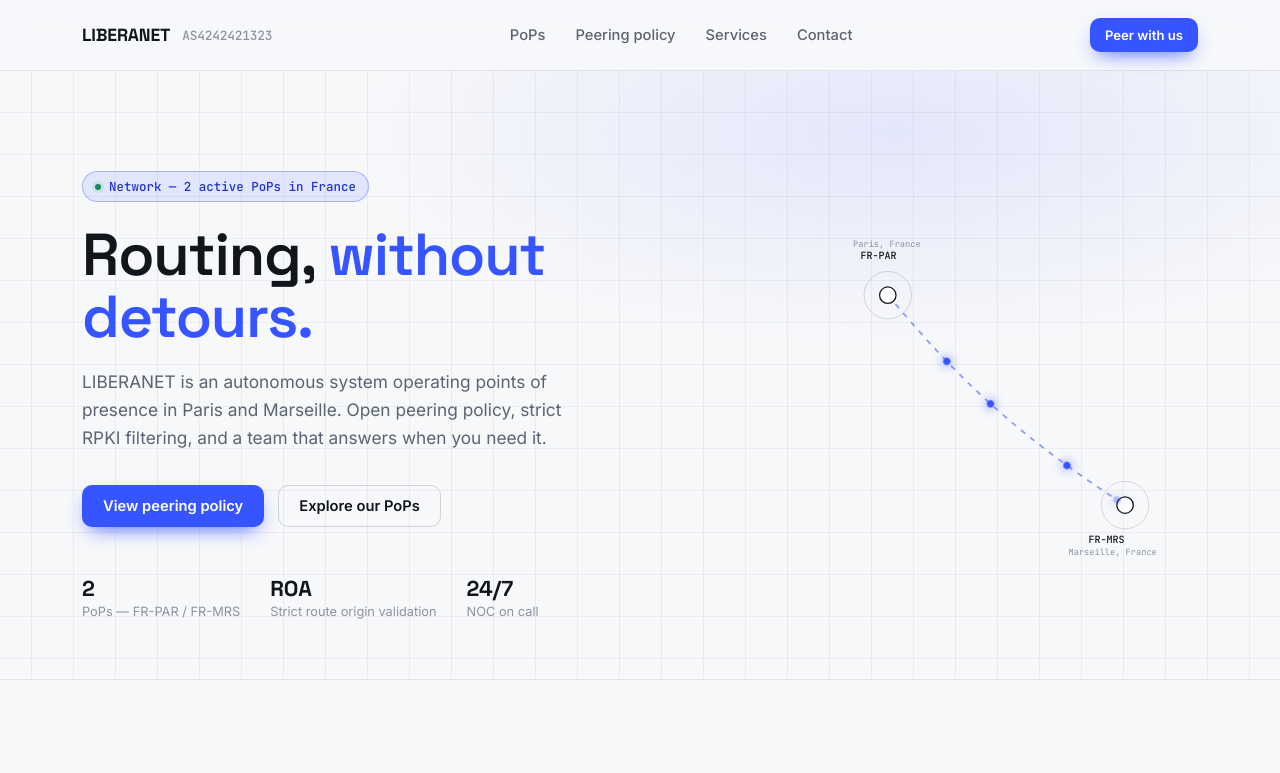
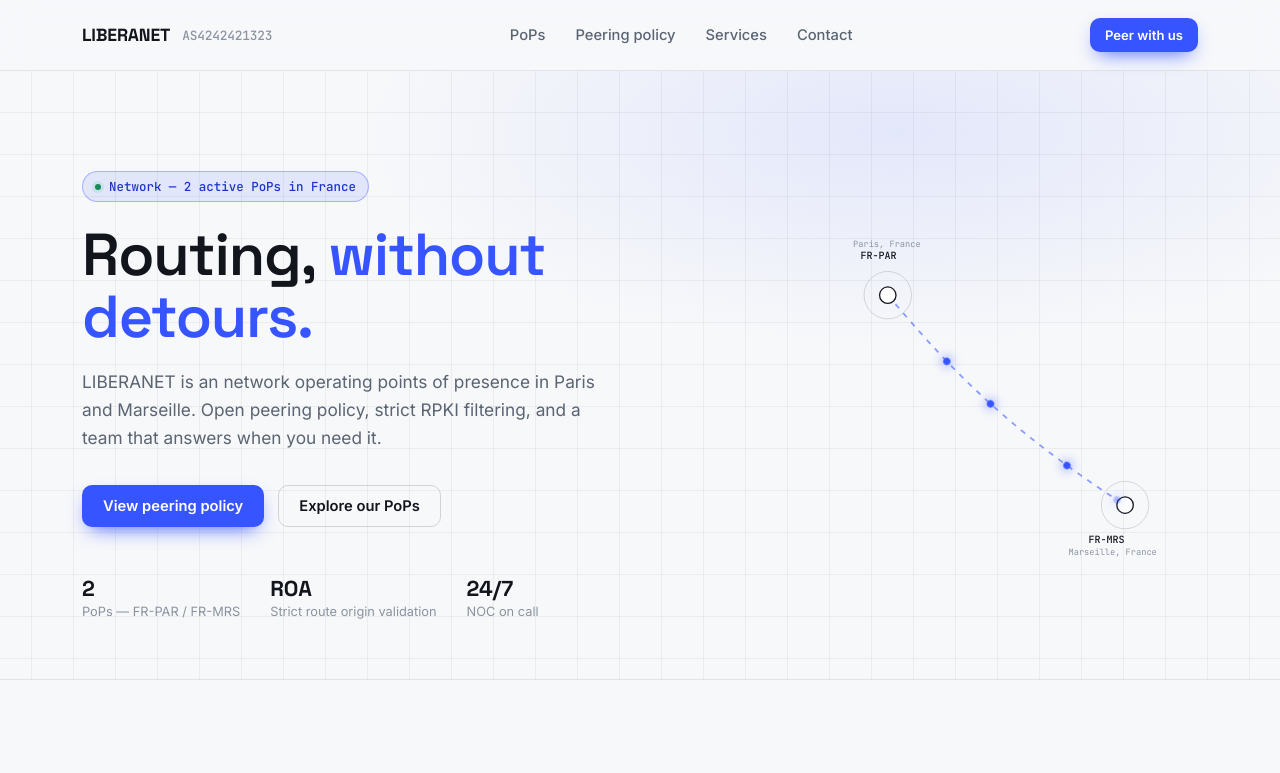
Before and after one commit to LiberaNet-d42/website, a plain HTML site: page index.html in a window 1280 px wide. Shown: the top 773 px of the page. Drawn offline with Linux system fonts and the light colour scheme.

```diff
--- a/index.html
+++ b/index.html
@@ -35,7 +35,7 @@
         <div>
             <span class="eyebrow"><span class="dot"></span> Network — 2 active PoPs in France</span>
             <h1>Routing, <em>without detours.</em></h1>
-            <p class="lead">LIBERANET is an autonomous system operating points of presence in Paris and Marseille. Open peering policy, strict RPKI filtering, and a team that answers when you need it.</p>
+            <p class="lead">LIBERANET is an network operating points of presence in Paris and Marseille. Open peering policy, strict RPKI filtering, and a team that answers when you need it.</p>
             <div class="hero-ctas">
                 <a href="#peering" class="btn btn-primary">View peering policy</a>
                 <a href="#pops" class="btn btn-ghost">Explore our PoPs</a>
```
